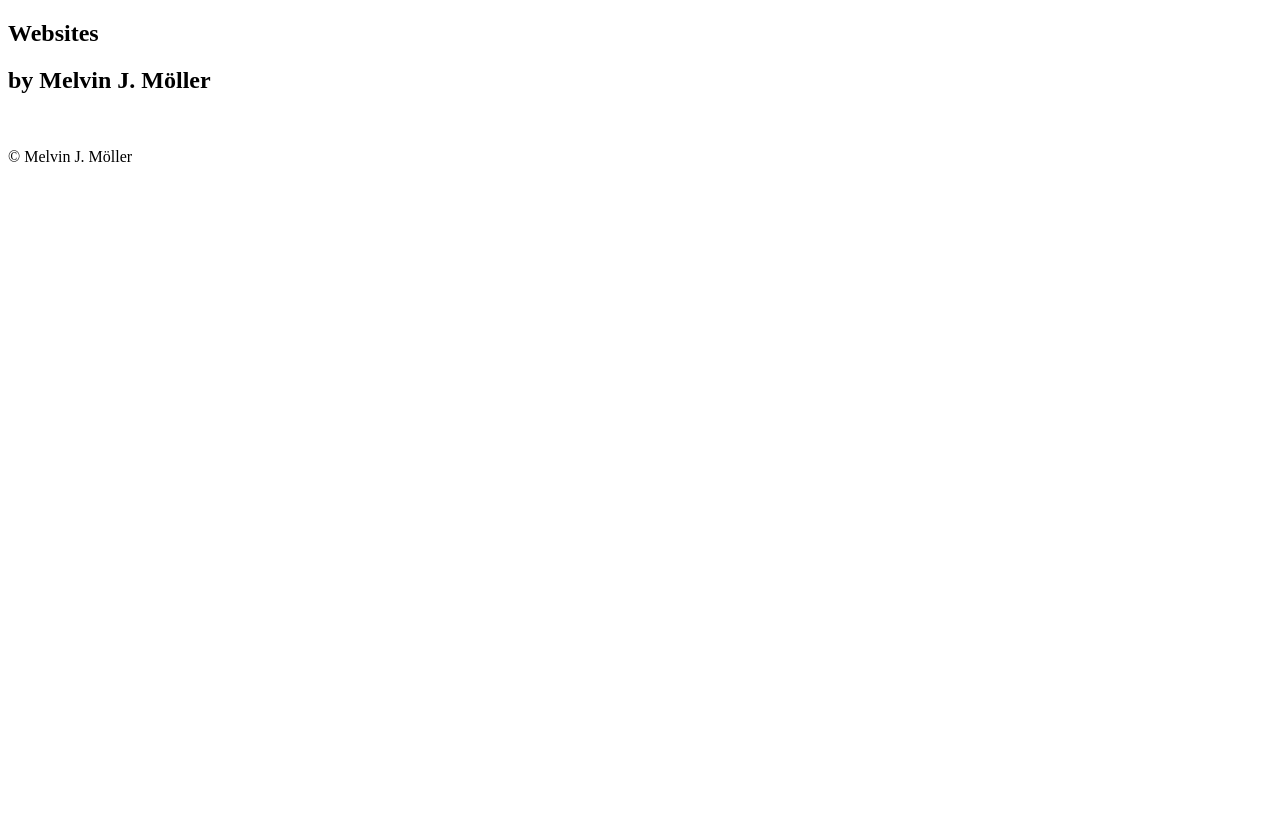
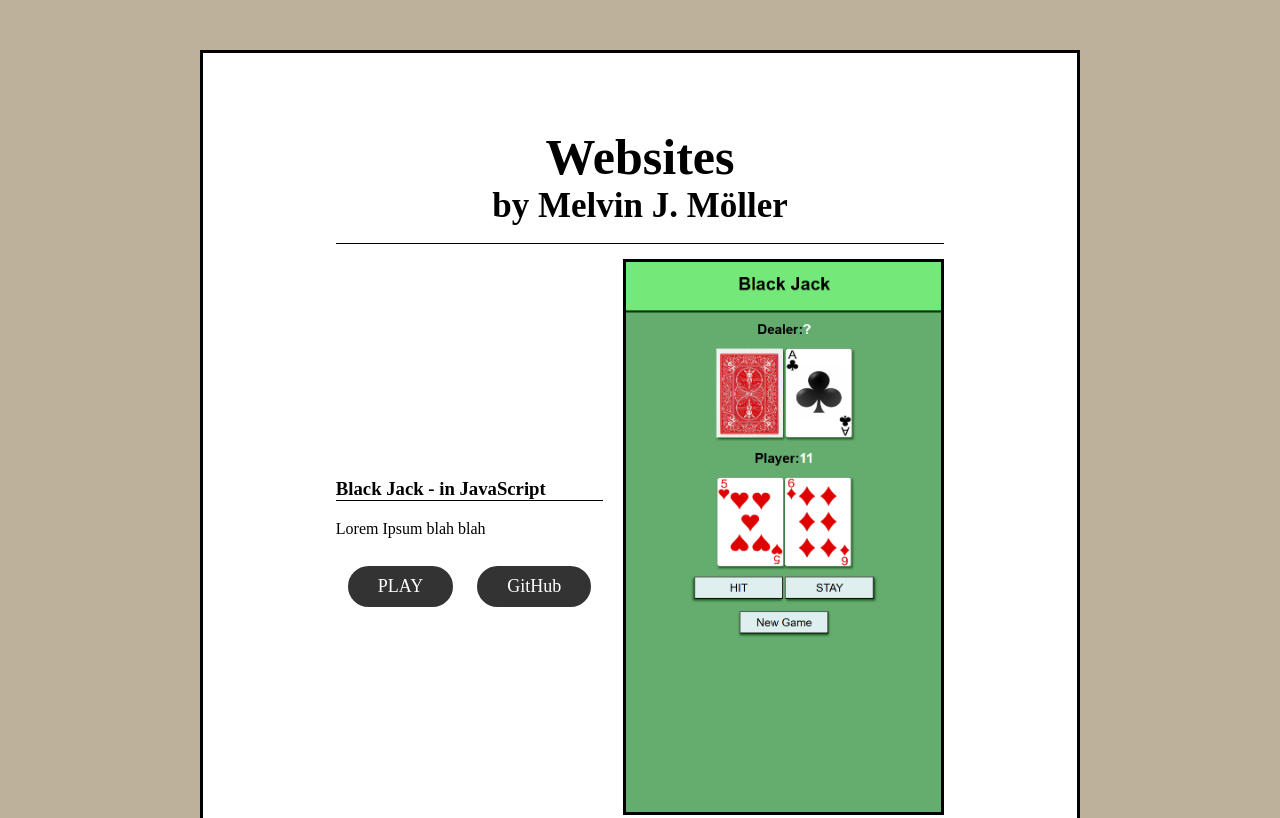
Before and after one commit to MelvinJMoller/mjmportfolio, a plain HTML site: page websites.html in a window 1280 px wide. Shown: the top 818 px of the page. Drawn offline with Linux system fonts and the light colour scheme.

Commit message:
Made Programs and Websites

```diff
--- a/projects.css
+++ b/projects.css
@@ -0,0 +1,121 @@
+body {
+    margin: 0;
+    background-color: #bdb299;
+}
+
+#bodySection {
+    margin-top: 50px;
+    margin-right: 200px;
+    margin-left: 200px;
+    margin-bottom: 50px;
+    background-color: #ffffff;
+    border: solid;
+}
+
+@media(max-width: 1100px) {
+    #bodySection {
+    margin-right: 20px;
+    margin-left: 20px;
+    }
+}
+
+header {
+    display: flex;
+    flex-direction: column;
+    flex-wrap: wrap;
+    align-items: center;
+    justify-content: center;
+    margin-top: 75px;
+}
+
+h1 {
+    margin: 0;
+    font-size: 50px;
+    font-family: 'Times New Roman', Times, serif;
+}
+
+h2 {
+    margin: 0;
+    font-size: 35px;
+    font-family: 'Times New Roman', Times, serif;
+}
+
+main {
+    margin-left: 10%;
+    margin-right: 10%;
+    display: flex;
+    flex-direction: column;
+    flex-wrap: wrap;
+    align-items: center;
+    justify-content: center;
+    margin-bottom: 20px;
+    padding-top: 2%;
+    padding-bottom: 2%;
+}
+
+.projectSection {
+    display: flex;
+    flex-direction: row;
+    flex-wrap: wrap;
+    align-items: center;
+    justify-content: center;
+    padding-top: 15px;
+    border-top: 1px solid;
+    margin-bottom: 20px;
+}
+
+.projectLeft {
+    margin-right: 20px;
+}
+
+.projectLeft h3 {
+    border-bottom: 1px solid;
+}
+
+.projectLinks {
+    display: flex;
+    flex-direction: row;
+    flex-wrap: wrap;
+    align-items: center;
+    justify-content: center;
+}
+
+.projectLinks a {
+    text-decoration: none;
+    font-size: 18px;
+    background-color: #333333;
+    text-align: center;
+    padding: 10px 30px;
+    margin: 10px;
+    border: 2px solid;
+    border-radius: 40px;
+    color: #ffffff;
+    font-family: 'Times New Roman', Times, serif;
+}
+
+.projectLinks a:hover {
+    background-color: #859fab;
+}
+
+.thumbnail {
+    height: 550px;
+    width: 250;
+    border: solid;
+}
+
+#backBtn {
+    text-decoration: none;
+    font-size: 18px;
+    background-color: #634b4b;
+    text-align: center;
+    padding: 10px 30px;
+    margin: 10px;
+    border: 2px solid;
+    border-radius: 0px 10px 10px 40px;
+    color: #ffffff;
+    font-family: 'Times New Roman', Times, serif;
+}
+
+#backBtn:hover {
+    background-color: #916969;
+}
--- a/websites.html
+++ b/websites.html
@@ -7,27 +7,43 @@
     <link rel="stylesheet" href="projects.css">
 </head>
 <body>
-    <section class="bodySection">
+    <section id="bodySection">
         <header>
             <h1>Websites</h1>
             <h2>by Melvin J. Möller</h2>
         </header>
         <main>
+            <!-- Black Jack in JavaScript -->
             <section class="projectSection">
                 <div class="projectLeft">
-                    <h3></h3>
-                    <p></p>
-                    <a></a>
+                    <h3>Black Jack - in JavaScript</h3>
+                    <p>Lorem Ipsum blah blah</p>
+                    <div class="projectLinks">
+                        <a href="OLD/JSBlackJack/blackjack.html">PLAY</a>
+                        <a href="https://github.com/MelvinJMoller/Black-Jack-in-JavaScript">GitHub</a>
+                    </div>
                 </div>
                 <div class="projectRight">
-                    <img>
+                    <img class="thumbnail" alt="Black Jack JS" src="assets/pictures/picJsBj.png">
                 </div>
             </section>
-            <section class="projectSection"></section>
+
+            <!-- Website for an artist -->
+            <section class="projectSection">
+                <div class="projectLeft">
+                    <h3>Website for an Artist</h3>
+                    <p>Lorem Ipsum blah blah</p>
+                    <div class="projectLinks">
+                        <a href="https://github.com/MelvinJMoller/Website-for-an-Artist">GitHub</a>
+                    </div>
+                </div>
+                <div class="projectRight">
+                    <img class="thumbnail" alt="Website for an artist" src="assets/pictures/picMusicWebsite.png">
+                </div>
+            </section>
+
+            <a id="backBtn" href="home.html">Go Back</a>
         </main>
-        <footer>
-            <p>&copy; Melvin J. Möller</p>
-        </footer>
     </section>
 </body>
 </html>
```
Also changed, not shown: home.css (+10 -0 lines), programs.html (+34 -0 lines), assets/pictures/picCat.png (added), assets/pictures/picJsBj.png (added), assets/pictures/picMusicWebsite.png (added), assets/pictures/picPyBj.png (added), assets/pictures/picTic.png (added).
